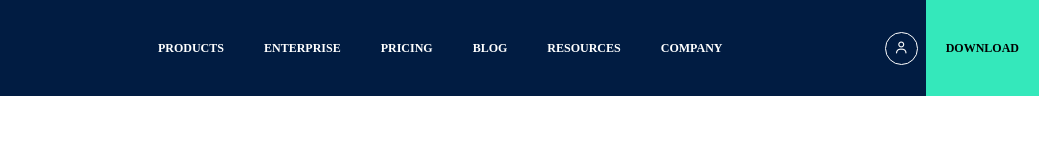
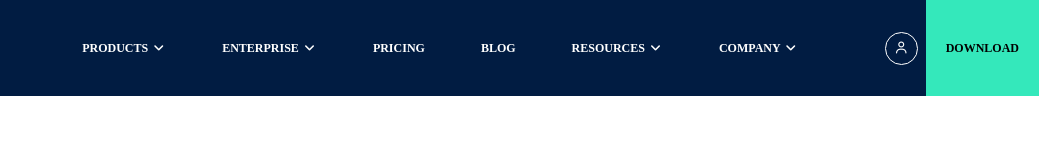
Before and after one commit to salman-teaching/windsurf-web-clone, a plain HTML site: page index.html in a window 1280 px wide. Shown: the full height of the page, 241-1280 px from the left. Drawn offline with Linux system fonts and the light colour scheme; a web font is replaced by a local one.

Commit message:
completed header

```diff
--- a/index.html
+++ b/index.html
@@ -24,12 +24,27 @@
       </a>
 
       <nav>
-        <a href="/">Products</a>
-        <a href="/">Enterprise</a>
+        <a href="/" class="nav-link-1">
+          Products
+          <i class="fa-solid fa-angle-down"></i>
+
+          <div class="box-1"></div>
+        </a>
+        <a href="/">
+          Enterprise
+          <i class="fa-solid fa-angle-down"></i>
+        </a>
+
         <a href="/">Pricing</a>
         <a href="/">Blog</a>
-        <a href="/">Resources</a>
-        <a href="/">Company</a>
+        <a href="/">
+          Resources
+          <i class="fa-solid fa-angle-down"></i>
+        </a>
+        <a href="/">
+          Company
+          <i class="fa-solid fa-angle-down"></i>
+        </a>
       </nav>
 
       <div class="header-last">
--- a/style.css
+++ b/style.css
@@ -36,6 +36,23 @@ header a {
   font-weight: bold;
 }
 
+nav a {
+  padding: 8px;
+  border-radius: 8px;
+}
+
+nav a:hover {
+  background-color: #ffffff33;
+}
+
+nav a i {
+  transition: rotate 0.15s ease-in-out;
+}
+
+nav a:hover i {
+  rotate: 180deg;
+}
+
 .windsurf-logo {
   width: 160px;
 }
@@ -66,3 +83,21 @@ nav {
   align-items: center;
   padding: 0 20px;
 }
+
+.nav-link-1 {
+  position: relative;
+}
+
+.nav-link-1:hover .box-1 {
+  display: block;
+}
+
+.box-1 {
+  background-color: aquamarine;
+  height: 300px;
+  width: 200px;
+  position: absolute;
+  top: 8vh;
+  left: -4px;
+  display: none;
+}
```
